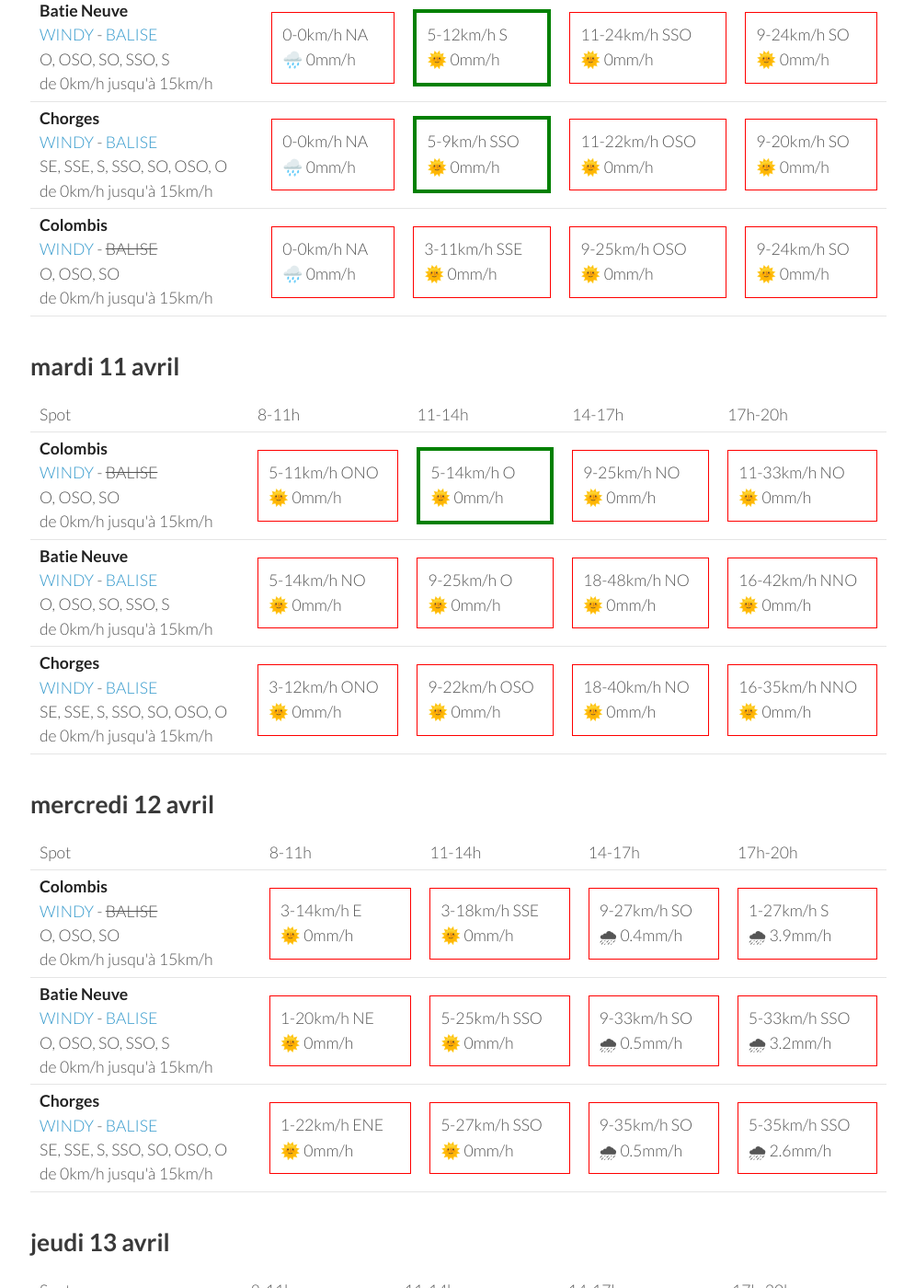
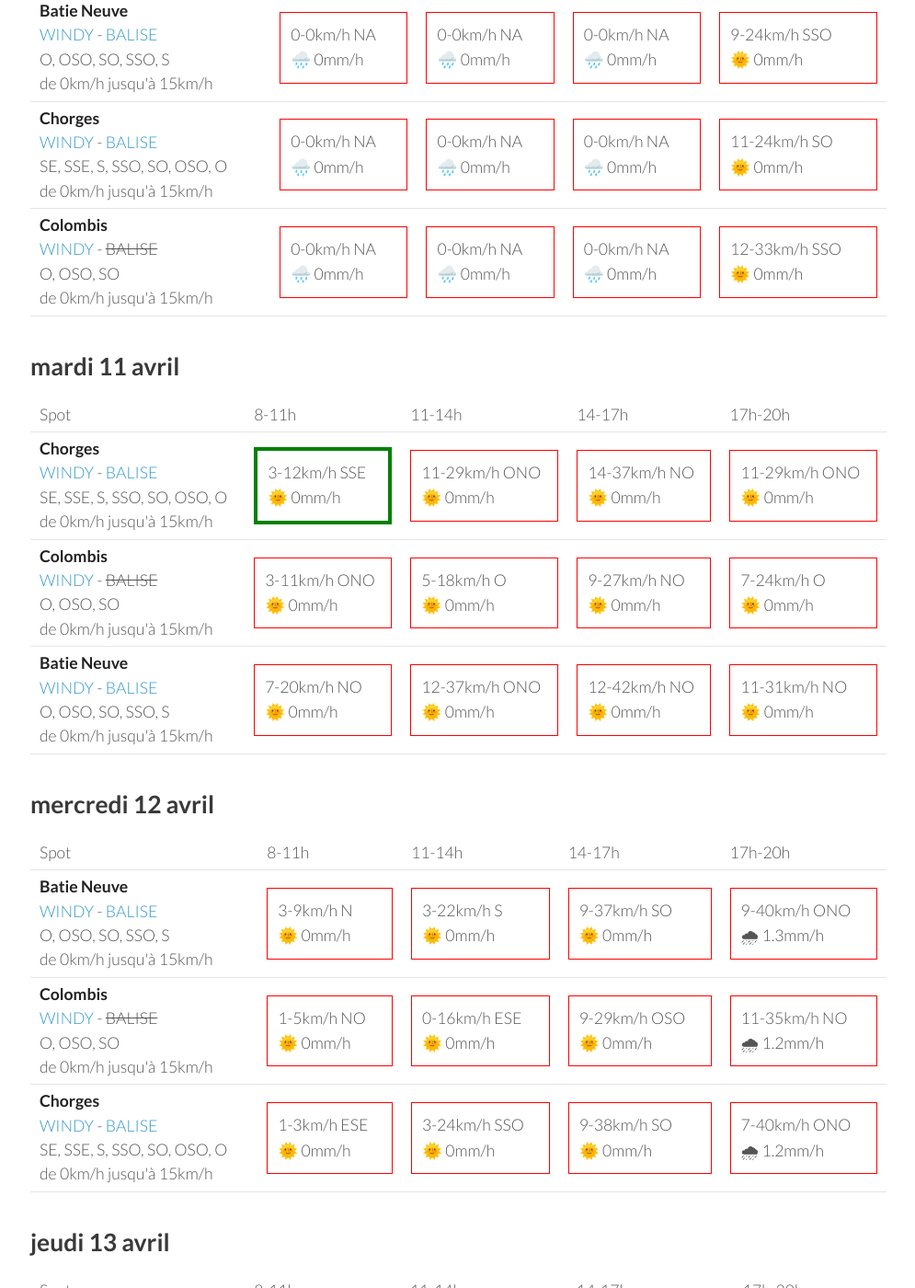
Before and after one commit to parapente-dans-le-nord/parapente-dans-le-nord.github.io, a Jekyll site: the page built from saint_andre.markdown, in a window 1280 px wide and 1400 px high, scrolled down 373 px. Shown: the whole window at 92% size, without its empty margins (25-1020 px from the left). Built offline with Jekyll 4.4.1, drawn with Linux system fonts in a browser that asks for light colours; some of the changed text lies outside the part shown.

Commit message:
update index.markdown

```diff
--- a/saint_andre.markdown
+++ b/saint_andre.markdown
@@ -25,27 +25,27 @@ page mise à jour le lundi 10 avril 13:35
         <td><strong>Batie Neuve</strong><br><a href="https://windy.com/44.584/6.236?44.559,6.262,10,m:eTtagly">WINDY</a> - <span class=""><a href="https://www.openwindmap.org/PP554">BALISE</a> </span><br> <span class="vent-favorable">O, OSO, SO, SSO, S</span><br><span class="force-vent">de 0km/h jusqu'à 15km/h</span> </td>
 
             <td><div class="not-flyable"><p>0-0km/h NA</p><p>🌧️ 0mm/h</p></div></td>
-            <td><div class="flyable"><p>5-12km/h S</p><p>🌞 0mm/h</p></div></td>
-            <td><div class="not-flyable"><p>11-24km/h SSO</p><p>🌞 0mm/h</p></div></td>
-            <td><div class="not-flyable"><p>9-24km/h SO</p><p>🌞 0mm/h</p></div></td>
+            <td><div class="not-flyable"><p>0-0km/h NA</p><p>🌧️ 0mm/h</p></div></td>
+            <td><div class="not-flyable"><p>0-0km/h NA</p><p>🌧️ 0mm/h</p></div></td>
+            <td><div class="not-flyable"><p>9-24km/h SSO</p><p>🌞 0mm/h</p></div></td>
 
     </tr>
 <tr>
         <td><strong>Chorges</strong><br><a href="https://windy.com/44.578/6.280?44.559,6.262,10">WINDY</a> - <span class=""><a href="https://www.openwindmap.org/PP554">BALISE</a> </span><br> <span class="vent-favorable">SE, SSE, S, SSO, SO, OSO, O</span><br><span class="force-vent">de 0km/h jusqu'à 15km/h</span> </td>
 
             <td><div class="not-flyable"><p>0-0km/h NA</p><p>🌧️ 0mm/h</p></div></td>
-            <td><div class="flyable"><p>5-9km/h SSO</p><p>🌞 0mm/h</p></div></td>
-            <td><div class="not-flyable"><p>11-22km/h OSO</p><p>🌞 0mm/h</p></div></td>
-            <td><div class="not-flyable"><p>9-20km/h SO</p><p>🌞 0mm/h</p></div></td>
+            <td><div class="not-flyable"><p>0-0km/h NA</p><p>🌧️ 0mm/h</p></div></td>
+            <td><div class="not-flyable"><p>0-0km/h NA</p><p>🌧️ 0mm/h</p></div></td>
+            <td><div class="not-flyable"><p>11-24km/h SO</p><p>🌞 0mm/h</p></div></td>
 
     </tr>
 <tr>
         <td><strong>Colombis</strong><br><a href="https://windy.com/44.494/6.216?44.559,6.262,10">WINDY</a> - <span class="no-balise"> BALISE </span><br> <span class="vent-favorable">O, OSO, SO</span><br><span class="force-vent">de 0km/h jusqu'à 15km/h</span> </td>
 
             <td><div class="not-flyable"><p>0-0km/h NA</p><p>🌧️ 0mm/h</p></div></td>
-            <td><div class="not-flyable"><p>3-11km/h SSE</p><p>🌞 0mm/h</p></div></td>
-            <td><div class="not-flyable"><p>9-25km/h OSO</p><p>🌞 0mm/h</p></div></td>
-            <td><div class="not-flyable"><p>9-24km/h SO</p><p>🌞 0mm/h</p></div></td>
+            <td><div class="not-flyable"><p>0-0km/h NA</p><p>🌧️ 0mm/h</p></div></td>
+            <td><div class="not-flyable"><p>0-0km/h NA</p><p>🌧️ 0mm/h</p></div></td>
+            <td><div class="not-flyable"><p>12-33km/h SSO</p><p>🌞 0mm/h</p></div></td>
 
     </tr>
 
@@ -65,32 +65,32 @@ page mise à jour le lundi 10 avril 13:35
       <td>17h-20h</td>
     </tr>
 <tr>
+        <td><strong>Chorges</strong><br><a href="https://windy.com/44.578/6.280?44.559,6.262,10">WINDY</a> - <span class=""><a href="https://www.openwindmap.org/PP554">BALISE</a> </span><br> <span class="vent-favorable">SE, SSE, S, SSO, SO, OSO, O</span><br><span class="force-vent">de 0km/h jusqu'à 15km/h</span> </td>
+
+            <td><div class="flyable"><p>3-12km/h SSE</p><p>🌞 0mm/h</p></div></td>
+            <td><div class="not-flyable"><p>11-29km/h ONO</p><p>🌞 0mm/h</p></div></td>
+            <td><div class="not-flyable"><p>14-37km/h NO</p><p>🌞 0mm/h</p></div></td>
+            <td><div class="not-flyable"><p>11-29km/h ONO</p><p>🌞 0mm/h</p></div></td>
+
+
+    </tr>
+<tr>
         <td><strong>Colombis</strong><br><a href="https://windy.com/44.494/6.216?44.559,6.262,10">WINDY</a> - <span class="no-balise"> BALISE </span><br> <span class="vent-favorable">O, OSO, SO</span><br><span class="force-vent">de 0km/h jusqu'à 15km/h</span> </td>
 
-            <td><div class="not-flyable"><p>5-11km/h ONO</p><p>🌞 0mm/h</p></div></td>
-            <td><div class="flyable"><p>5-14km/h O</p><p>🌞 0mm/h</p></div></td>
-            <td><div class="not-flyable"><p>9-25km/h NO</p><p>🌞 0mm/h</p></div></td>
-            <td><div class="not-flyable"><p>11-33km/h NO</p><p>🌞 0mm/h</p></div></td>
+            <td><div class="not-flyable"><p>3-11km/h ONO</p><p>🌞 0mm/h</p></div></td>
+            <td><div class="not-flyable"><p>5-18km/h O</p><p>🌞 0mm/h</p></div></td>
+            <td><div class="not-flyable"><p>9-27km/h NO</p><p>🌞 0mm/h</p></div></td>
+            <td><div class="not-flyable"><p>7-24km/h O</p><p>🌞 0mm/h</p></div></td>
 
 
     </tr>
 <tr>
         <td><strong>Batie Neuve</strong><br><a href="https://windy.com/44.584/6.236?44.559,6.262,10,m:eTtagly">WINDY</a> - <span class=""><a href="https://www.openwindmap.org/PP554">BALISE</a> </span><br> <span class="vent-favorable">O, OSO, SO, SSO, S</span><br><span class="force-vent">de 0km/h jusqu'à 15km/h</span> </td>
 
-            <td><div class="not-flyable"><p>5-14km/h NO</p><p>🌞 0mm/h</p></div></td>
-            <td><div class="not-flyable"><p>9-25km/h O</p><p>🌞 0mm/h</p></div></td>
-            <td><div class="not-flyable"><p>18-48km/h NO</p><p>🌞 0mm/h</p></div></td>
-            <td><div class="not-flyable"><p>16-42km/h NNO</p><p>🌞 0mm/h</p></div></td>
-
-
-    </tr>
-<tr>
-        <td><strong>Chorges</strong><br><a href="https://windy.com/44.578/6.280?44.559,6.262,10">WINDY</a> - <span class=""><a href="https://www.openwindmap.org/PP554">BALISE</a> </span><br> <span class="vent-favorable">SE, SSE, S, SSO, SO, OSO, O</span><br><span class="force-vent">de 0km/h jusqu'à 15km/h</span> </td>
-
-            <td><div class="not-flyable"><p>3-12km/h ONO</p><p>🌞 0mm/h</p></div></td>
-            <td><div class="not-flyable"><p>9-22km/h OSO</p><p>🌞 0mm/h</p></div></td>
-            <td><div class="not-flyable"><p>18-40km/h NO</p><p>🌞 0mm/h</p></div></td>
-            <td><div class="not-flyable"><p>16-35km/h NNO</p><p>🌞 0mm/h</p></div></td>
+            <td><div class="not-flyable"><p>7-20km/h NO</p><p>🌞 0mm/h</p></div></td>
+            <td><div class="not-flyable"><p>12-37km/h ONO</p><p>🌞 0mm/h</p></div></td>
+            <td><div class="not-flyable"><p>12-42km/h NO</p><p>🌞 0mm/h</p></div></td>
+            <td><div class="not-flyable"><p>11-31km/h NO</p><p>🌞 0mm/h</p></div></td>
 
 
     </tr>
@@ -111,32 +111,32 @@ page mise à jour le lundi 10 avril 13:35
       <td>17h-20h</td>
     </tr>
 <tr>
-        <td><strong>Colombis</strong><br><a href="https://windy.com/44.494/6.216?44.559,6.262,10">WINDY</a> - <span class="no-balise"> BALISE </span><br> <span class="vent-favorable">O, OSO, SO</span><br><span class="force-vent">de 0km/h jusqu'à 15km/h</span> </td>
+        <td><strong>Batie Neuve</strong><br><a href="https://windy.com/44.584/6.236?44.559,6.262,10,m:eTtagly">WINDY</a> - <span class=""><a href="https://www.openwindmap.org/PP554">BALISE</a> </span><br> <span class="vent-favorable">O, OSO, SO, SSO, S</span><br><span class="force-vent">de 0km/h jusqu'à 15km/h</span> </td>
 
-            <td><div class="not-flyable"><p>3-14km/h E</p><p>🌞 0mm/h</p></div></td>
-            <td><div class="not-flyable"><p>3-18km/h SSE</p><p>🌞 0mm/h</p></div></td>
-            <td><div class="not-flyable"><p>9-27km/h SO</p><p>🌧 0.4mm/h</p></div></td>
-            <td><div class="not-flyable"><p>1-27km/h S</p><p>🌧 3.9mm/h</p></div></td>
+            <td><div class="not-flyable"><p>3-9km/h N</p><p>🌞 0mm/h</p></div></td>
+            <td><div class="not-flyable"><p>3-22km/h S</p><p>🌞 0mm/h</p></div></td>
+            <td><div class="not-flyable"><p>9-37km/h SO</p><p>🌞 0mm/h</p></div></td>
+            <td><div class="not-flyable"><p>9-40km/h ONO</p><p>🌧 1.3mm/h</p></div></td>
 
 
     </tr>
 <tr>
-        <td><strong>Batie Neuve</strong><br><a href="https://windy.com/44.584/6.236?44.559,6.262,10,m:eTtagly">WINDY</a> - <span class=""><a href="https://www.openwindmap.org/PP554">BALISE</a> </span><br> <span class="vent-favorable">O, OSO, SO, SSO, S</span><br><span class="force-vent">de 0km/h jusqu'à 15km/h</span> </td>
+        <td><strong>Colombis</strong><br><a href="https://windy.com/44.494/6.216?44.559,6.262,10">WINDY</a> - <span class="no-balise"> BALISE </span><br> <span class="vent-favorable">O, OSO, SO</span><br><span class="force-vent">de 0km/h jusqu'à 15km/h</span> </td>
 
-            <td><div class="not-flyable"><p>1-20km/h NE</p><p>🌞 0mm/h</p></div></td>
-            <td><div class="not-flyable"><p>5-25km/h SSO</p><p>🌞 0mm/h</p></div></td>
-            <td><div class="not-flyable"><p>9-33km/h SO</p><p>🌧 0.5mm/h</p></div></td>
-            <td><div class="not-flyable"><p>5-33km/h SSO</p><p>🌧 3.2mm/h</p></div></td>
+            <td><div class="not-flyable"><p>1-5km/h NO</p><p>🌞 0mm/h</p></div></td>
+            <td><div class="not-flyable"><p>0-16km/h ESE</p><p>🌞 0mm/h</p></div></td>
+            <td><div class="not-flyable"><p>9-29km/h OSO</p><p>🌞 0mm/h</p></div></td>
+            <td><div class="not-flyable"><p>11-35km/h NO</p><p>🌧 1.2mm/h</p></div></td>
 
 
     </tr>
 <tr>
         <td><strong>Chorges</strong><br><a href="https://windy.com/44.578/6.280?44.559,6.262,10">WINDY</a> - <span class=""><a href="https://www.openwindmap.org/PP554">BALISE</a> </span><br> <span class="vent-favorable">SE, SSE, S, SSO, SO, OSO, O</span><br><span class="force-vent">de 0km/h jusqu'à 15km/h</span> </td>
 
-            <td><div class="not-flyable"><p>1-22km/h ENE</p><p>🌞 0mm/h</p></div></td>
-            <td><div class="not-flyable"><p>5-27km/h SSO</p><p>🌞 0mm/h</p></div></td>
-            <td><div class="not-flyable"><p>9-35km/h SO</p><p>🌧 0.5mm/h</p></div></td>
-            <td><div class="not-flyable"><p>5-35km/h SSO</p><p>🌧 2.6mm/h</p></div></td>
+            <td><div class="not-flyable"><p>1-3km/h ESE</p><p>🌞 0mm/h</p></div></td>
+            <td><div class="not-flyable"><p>3-24km/h SSO</p><p>🌞 0mm/h</p></div></td>
+            <td><div class="not-flyable"><p>9-38km/h SO</p><p>🌞 0mm/h</p></div></td>
+            <td><div class="not-flyable"><p>7-40km/h ONO</p><p>🌧 1.2mm/h</p></div></td>
 
 
     </tr>
@@ -159,30 +159,30 @@ page mise à jour le lundi 10 avril 13:35
 <tr>
         <td><strong>Colombis</strong><br><a href="https://windy.com/44.494/6.216?44.559,6.262,10">WINDY</a> - <span class="no-balise"> BALISE </span><br> <span class="vent-favorable">O, OSO, SO</span><br><span class="force-vent">de 0km/h jusqu'à 15km/h</span> </td>
 
-            <td><div class="not-flyable"><p>3-29km/h O</p><p>🌞 0mm/h</p></div></td>
-            <td><div class="not-flyable"><p>11-35km/h ONO</p><p>🌞 0mm/h</p></div></td>
-            <td><div class="not-flyable"><p>16-50km/h NO</p><p>🌞 0mm/h</p></div></td>
-            <td><div class="not-flyable"><p>14-53km/h ONO</p><p>🌞 0mm/h</p></div></td>
+            <td><div class="not-flyable"><p>5-27km/h NO</p><p>🌞 0mm/h</p></div></td>
+            <td><div class="not-flyable"><p>12-37km/h ONO</p><p>🌞 0mm/h</p></div></td>
+            <td><div class="not-flyable"><p>16-51km/h NO</p><p>🌞 0mm/h</p></div></td>
+            <td><div class="not-flyable"><p>16-55km/h NO</p><p>🌞 0mm/h</p></div></td>
 
 
     </tr>
 <tr>
         <td><strong>Batie Neuve</strong><br><a href="https://windy.com/44.584/6.236?44.559,6.262,10,m:eTtagly">WINDY</a> - <span class=""><a href="https://www.openwindmap.org/PP554">BALISE</a> </span><br> <span class="vent-favorable">O, OSO, SO, SSO, S</span><br><span class="force-vent">de 0km/h jusqu'à 15km/h</span> </td>
 
-            <td><div class="not-flyable"><p>5-35km/h NNO</p><p>🌞 0mm/h</p></div></td>
-            <td><div class="not-flyable"><p>9-35km/h ONO</p><p>🌞 0mm/h</p></div></td>
+            <td><div class="not-flyable"><p>7-33km/h NNO</p><p>🌞 0mm/h</p></div></td>
+            <td><div class="not-flyable"><p>11-38km/h NO</p><p>🌞 0mm/h</p></div></td>
             <td><div class="not-flyable"><p>14-51km/h NO</p><p>🌞 0mm/h</p></div></td>
-            <td><div class="not-flyable"><p>12-55km/h ONO</p><p>🌞 0mm/h</p></div></td>
+            <td><div class="not-flyable"><p>12-57km/h NO</p><p>🌞 0mm/h</p></div></td>
 
 
     </tr>
 <tr>
         <td><strong>Chorges</strong><br><a href="https://windy.com/44.578/6.280?44.559,6.262,10">WINDY</a> - <span class=""><a href="https://www.openwindmap.org/PP554">BALISE</a> </span><br> <span class="vent-favorable">SE, SSE, S, SSO, SO, OSO, O</span><br><span class="force-vent">de 0km/h jusqu'à 15km/h</span> </td>
 
-            <td><div class="not-flyable"><p>5-33km/h NNO</p><p>🌞 0mm/h</p></div></td>
-            <td><div class="not-flyable"><p>7-33km/h ONO</p><p>🌞 0mm/h</p></div></td>
-            <td><div class="not-flyable"><p>12-50km/h ONO</p><p>🌧 0.2mm/h</p></div></td>
-            <td><div class="not-flyable"><p>11-53km/h ONO</p><p>🌧 0.2mm/h</p></div></td>
+            <td><div class="not-flyable"><p>5-27km/h NNO</p><p>🌞 0mm/h</p></div></td>
+            <td><div class="not-flyable"><p>9-37km/h ONO</p><p>🌞 0mm/h</p></div></td>
+            <td><div class="not-flyable"><p>14-51km/h ONO</p><p>🌞 0mm/h</p></div></td>
+            <td><div class="not-flyable"><p>12-55km/h NO</p><p>🌞 0mm/h</p></div></td>
 
 
     </tr>
@@ -203,32 +203,32 @@ page mise à jour le lundi 10 avril 13:35
       <td>17h-20h</td>
     </tr>
 <tr>
-        <td><strong>Colombis</strong><br><a href="https://windy.com/44.494/6.216?44.559,6.262,10">WINDY</a> - <span class="no-balise"> BALISE </span><br> <span class="vent-favorable">O, OSO, SO</span><br><span class="force-vent">de 0km/h jusqu'à 15km/h</span> </td>
+        <td><strong>Batie Neuve</strong><br><a href="https://windy.com/44.584/6.236?44.559,6.262,10,m:eTtagly">WINDY</a> - <span class=""><a href="https://www.openwindmap.org/PP554">BALISE</a> </span><br> <span class="vent-favorable">O, OSO, SO, SSO, S</span><br><span class="force-vent">de 0km/h jusqu'à 15km/h</span> </td>
 
-            <td><div class="not-flyable"><p>3-16km/h SSE</p><p>🌞 0mm/h</p></div></td>
-            <td><div class="not-flyable"><p>3-18km/h SO</p><p>🌞 0mm/h</p></div></td>
-            <td><div class="not-flyable"><p>7-27km/h OSO</p><p>🌞 0mm/h</p></div></td>
-            <td><div class="not-flyable"><p>7-31km/h OSO</p><p>🌧 0.4mm/h</p></div></td>
+            <td><div class="not-flyable"><p>3-24km/h NNE</p><p>🌞 0mm/h</p></div></td>
+            <td><div class="not-flyable"><p>5-25km/h OSO</p><p>🌞 0mm/h</p></div></td>
+            <td><div class="not-flyable"><p>7-31km/h OSO</p><p>🌞 0mm/h</p></div></td>
+            <td><div class="not-flyable"><p>9-33km/h O</p><p>🌞 0mm/h</p></div></td>
 
 
     </tr>
 <tr>
-        <td><strong>Batie Neuve</strong><br><a href="https://windy.com/44.584/6.236?44.559,6.262,10,m:eTtagly">WINDY</a> - <span class=""><a href="https://www.openwindmap.org/PP554">BALISE</a> </span><br> <span class="vent-favorable">O, OSO, SO, SSO, S</span><br><span class="force-vent">de 0km/h jusqu'à 15km/h</span> </td>
+        <td><strong>Colombis</strong><br><a href="https://windy.com/44.494/6.216?44.559,6.262,10">WINDY</a> - <span class="no-balise"> BALISE </span><br> <span class="vent-favorable">O, OSO, SO</span><br><span class="force-vent">de 0km/h jusqu'à 15km/h</span> </td>
 
-            <td><div class="not-flyable"><p>1-24km/h NNE</p><p>🌞 0mm/h</p></div></td>
-            <td><div class="not-flyable"><p>5-25km/h SO</p><p>🌞 0mm/h</p></div></td>
-            <td><div class="not-flyable"><p>9-35km/h OSO</p><p>🌞 0mm/h</p></div></td>
-            <td><div class="not-flyable"><p>5-35km/h SO</p><p>🌧 0.7mm/h</p></div></td>
+            <td><div class="not-flyable"><p>1-14km/h E</p><p>🌞 0mm/h</p></div></td>
+            <td><div class="not-flyable"><p>3-18km/h OSO</p><p>🌞 0mm/h</p></div></td>
+            <td><div class="not-flyable"><p>5-22km/h OSO</p><p>🌞 0mm/h</p></div></td>
+            <td><div class="not-flyable"><p>9-29km/h ONO</p><p>🌞 0mm/h</p></div></td>
 
 
     </tr>
 <tr>
         <td><strong>Chorges</strong><br><a href="https://windy.com/44.578/6.280?44.559,6.262,10">WINDY</a> - <span class=""><a href="https://www.openwindmap.org/PP554">BALISE</a> </span><br> <span class="vent-favorable">SE, SSE, S, SSO, SO, OSO, O</span><br><span class="force-vent">de 0km/h jusqu'à 15km/h</span> </td>
 
-            <td><div class="not-flyable"><p>1-22km/h NE</p><p>🌞 0mm/h</p></div></td>
-            <td><div class="not-flyable"><p>5-25km/h SO</p><p>🌞 0mm/h</p></div></td>
-            <td><div class="not-flyable"><p>9-37km/h OSO</p><p>🌞 0mm/h</p></div></td>
-            <td><div class="not-flyable"><p>5-38km/h OSO</p><p>🌧 0.7mm/h</p></div></td>
+            <td><div class="not-flyable"><p>3-24km/h NE</p><p>🌞 0mm/h</p></div></td>
+            <td><div class="not-flyable"><p>5-24km/h SO</p><p>🌞 0mm/h</p></div></td>
+            <td><div class="not-flyable"><p>7-31km/h OSO</p><p>🌞 0mm/h</p></div></td>
+            <td><div class="not-flyable"><p>9-35km/h O</p><p>🌞 0mm/h</p></div></td>
 
 
     </tr>
@@ -251,30 +251,30 @@ page mise à jour le lundi 10 avril 13:35
 <tr>
         <td><strong>Batie Neuve</strong><br><a href="https://windy.com/44.584/6.236?44.559,6.262,10,m:eTtagly">WINDY</a> - <span class=""><a href="https://www.openwindmap.org/PP554">BALISE</a> </span><br> <span class="vent-favorable">O, OSO, SO, SSO, S</span><br><span class="force-vent">de 0km/h jusqu'à 15km/h</span> </td>
 
-            <td><div class="not-flyable"><p>3-22km/h OSO</p><p>🌧 0.2mm/h</p></div></td>
-            <td><div class="not-flyable"><p>5-27km/h ONO</p><p>🌞 0mm/h</p></div></td>
-            <td><div class="not-flyable"><p>12-44km/h NO</p><p>🌞 0mm/h</p></div></td>
-            <td><div class="not-flyable"><p>14-55km/h NO</p><p>🌞 0mm/h</p></div></td>
+            <td><div class="not-flyable"><p>3-22km/h SO</p><p>🌞 0mm/h</p></div></td>
+            <td><div class="not-flyable"><p>9-38km/h O</p><p>🌧 0.4mm/h</p></div></td>
+            <td><div class="not-flyable"><p>16-59km/h NO</p><p>🌧 0.5mm/h</p></div></td>
+            <td><div class="not-flyable"><p>18-66km/h NO</p><p>🌞 0mm/h</p></div></td>
 
 
     </tr>
 <tr>
         <td><strong>Colombis</strong><br><a href="https://windy.com/44.494/6.216?44.559,6.262,10">WINDY</a> - <span class="no-balise"> BALISE </span><br> <span class="vent-favorable">O, OSO, SO</span><br><span class="force-vent">de 0km/h jusqu'à 15km/h</span> </td>
 
-            <td><div class="not-flyable"><p>5-18km/h SSO</p><p>🌞 0mm/h</p></div></td>
-            <td><div class="not-flyable"><p>7-25km/h ONO</p><p>🌞 0mm/h</p></div></td>
-            <td><div class="not-flyable"><p>14-44km/h NO</p><p>🌞 0mm/h</p></div></td>
-            <td><div class="not-flyable"><p>16-51km/h NO</p><p>🌞 0mm/h</p></div></td>
+            <td><div class="not-flyable"><p>5-16km/h SSO</p><p>🌞 0mm/h</p></div></td>
+            <td><div class="not-flyable"><p>9-35km/h OSO</p><p>🌧 0.3mm/h</p></div></td>
+            <td><div class="not-flyable"><p>18-55km/h NO</p><p>🌧 0.5mm/h</p></div></td>
+            <td><div class="not-flyable"><p>18-59km/h NO</p><p>🌞 0mm/h</p></div></td>
 
 
     </tr>
 <tr>
         <td><strong>Chorges</strong><br><a href="https://windy.com/44.578/6.280?44.559,6.262,10">WINDY</a> - <span class=""><a href="https://www.openwindmap.org/PP554">BALISE</a> </span><br> <span class="vent-favorable">SE, SSE, S, SSO, SO, OSO, O</span><br><span class="force-vent">de 0km/h jusqu'à 15km/h</span> </td>
 
-            <td><div class="not-flyable"><p>1-22km/h SO</p><p>🌧 0.2mm/h</p></div></td>
-            <td><div class="not-flyable"><p>5-24km/h O</p><p>🌞 0mm/h</p></div></td>
-            <td><div class="not-flyable"><p>11-40km/h ONO</p><p>🌞 0mm/h</p></div></td>
-            <td><div class="not-flyable"><p>12-51km/h NO</p><p>🌞 0mm/h</p></div></td>
+            <td><div class="not-flyable"><p>3-24km/h SO</p><p>🌞 0mm/h</p></div></td>
+            <td><div class="not-flyable"><p>9-40km/h O</p><p>🌧 0.5mm/h</p></div></td>
+            <td><div class="not-flyable"><p>14-61km/h NO</p><p>🌧 0.6mm/h</p></div></td>
+            <td><div class="not-flyable"><p>14-64km/h NO</p><p>🌞 0mm/h</p></div></td>
 
 
     </tr>
```
Also changed, not shown: other parts of saint_andre.markdown (+1 -1 lines).
